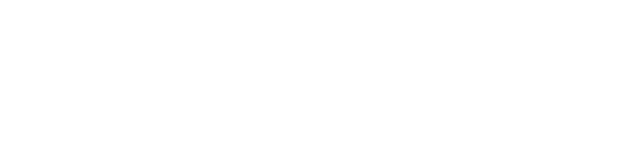
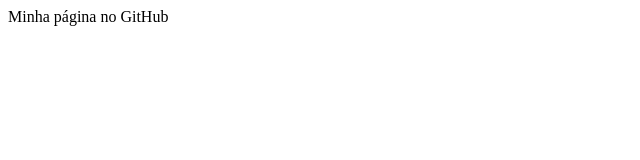
Before and after one commit to cappilevi/git-test-citeforma-dotnet, a plain HTML site: page index.html in a window 1280 px wide. Shown: the whole page, without its empty margins (0-640 px from the left). Drawn offline with Linux system fonts and the light colour scheme.

Commit message:
Index atualizado

```diff
--- a/index.html
+++ b/index.html
@@ -6,6 +6,6 @@
     <title>Document</title>
 </head>
 <body>
-
+    Minha página no GitHub
 </body>
 </html>
```
Also changed, not shown: 1 other file.
